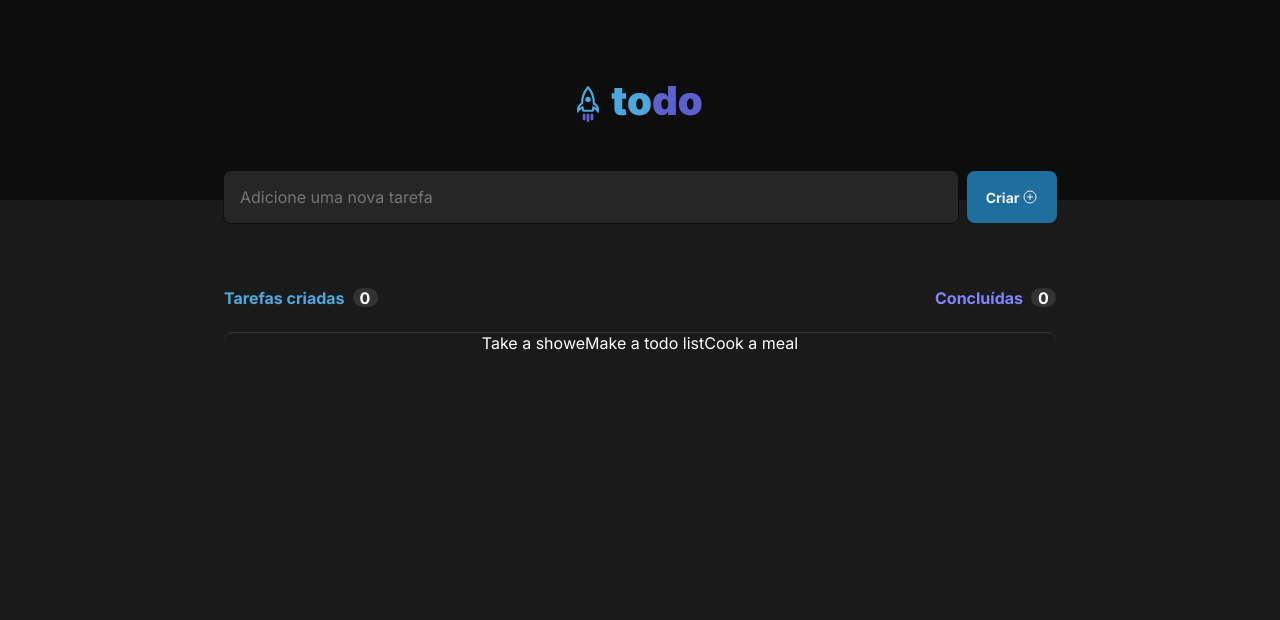
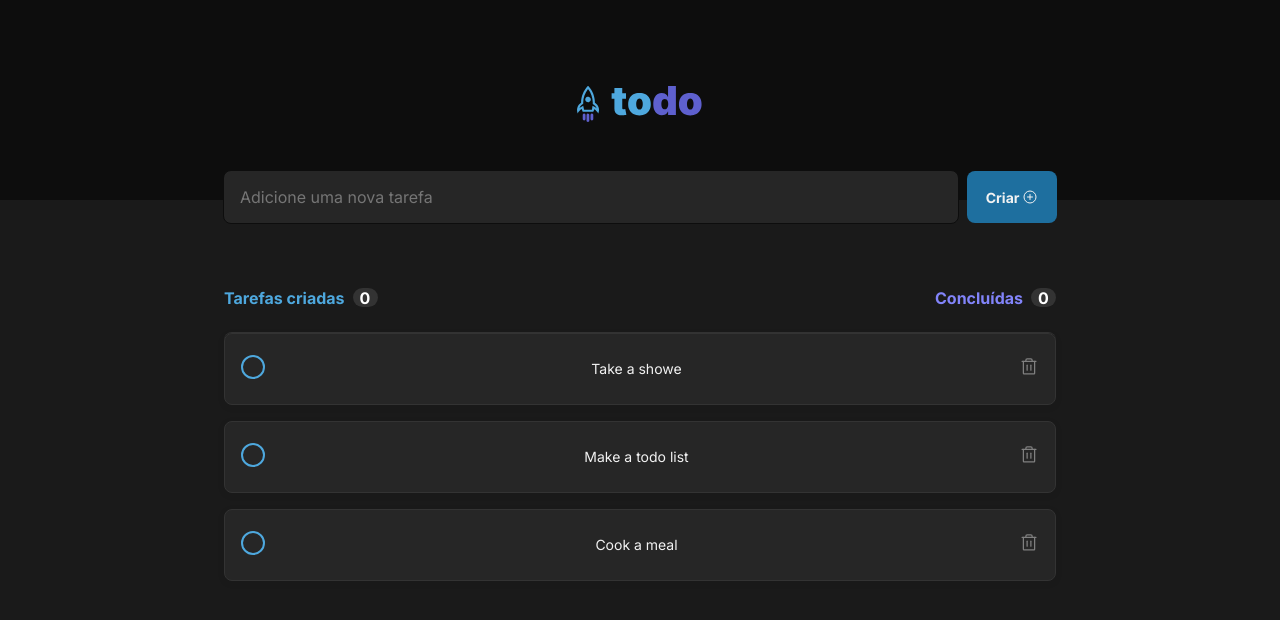
Before and after one commit to fsmaiorano/react-to-do, a React (Vite) app: page / in a window 1280 px wide. Shown: the top 620 px of the page. Built offline with nearby package versions, Linux system fonts and the light colour scheme.

Commit message:
checkbox style

```diff
--- /dev/null
+++ b/src/components/task/Task.module.css
@@ -0,0 +1,83 @@
+.task {
+  display: flex;
+  flex-direction: row;
+  align-items: center;
+  justify-content: space-between;
+
+  width: 100%;
+  height: 4.5rem;
+  padding: 1rem;
+
+  background-color: var(--gray-500);
+  border: 1px solid var(--gray-400);
+  box-shadow: 0px 2px 8px rgba(0, 0, 0, 0.06);
+  border-radius: 8px;
+}
+
+.task + .task {
+  margin-top: 1rem;
+}
+
+.task p {
+  font-family: "Inter";
+  font-style: normal;
+  font-weight: 400;
+  font-size: 14px;
+  line-height: 140%;
+  color: var(--gray-100);
+}
+
+.task button {
+  background-color: transparent;
+  border: none;
+  color: var(--gray-300);
+}
+
+.task button:hover {
+  color: var(--red-500);
+  cursor: pointer;
+}
+
+/* Checkbox */
+.task .checkboxRounded {
+  position: relative;
+}
+
+.task .checkboxRounded label {
+  background-color: transparent;
+  border: 2px solid var(--blue-400);
+  border-radius: 50%;
+  cursor: pointer;
+  height: 1.5rem;
+  left: 0;
+  position: absolute;
+  top: 0;
+  width: 1.5rem;
+}
+
+.task .checkboxRounded label:after {
+  border: 2px solid #fff;
+  border-top: none;
+  border-right: none;
+  content: "";
+  height: 6px;
+  left: 4px;
+  opacity: 0;
+  position: absolute;
+  top: 5px;
+  transform: rotate(-45deg);
+  width: 12px;
+}
+
+.task .checkboxRounded input[type="checkbox"] {
+  visibility: hidden;
+}
+
+.task .checkboxRounded input[type="checkbox"]:checked + label {
+  background-color: var(--purple-500);
+  border-color: var(--purple-500);
+}
+
+.task .checkboxRounded input[type="checkbox"]:checked + label:after {
+  opacity: 1;
+}
--- a/src/components/task/Task.tsx
+++ b/src/components/task/Task.tsx
@@ -1,11 +1,22 @@
+import styles from "./Task.module.css";
+import { Trash } from "phosphor-react";
+
 interface TaskProps {
+  id: string;
   content: string;
 }
 
-export default function Task({ content }: TaskProps) {
+export default function Task({ id, content }: TaskProps) {
   return (
-    <>
+    <article className={styles.task}>
+      <div className={styles.checkboxRounded}>
+        <input type="checkbox" id={id} />
+        <label htmlFor={id}></label>
+      </div>
       <p>{content}</p>
-    </>
+      <button>
+        <Trash size={20}/>
+      </button>
+    </article>
   );
 }
--- a/src/components/task/TaskList.module.css
+++ b/src/components/task/TaskList.module.css
@@ -4,13 +4,12 @@
   border-radius: 8px;
 
   display: flex;
+  flex-direction: column;
   justify-content: center;
   align-items: center;
 }
 
 .taskList div {
-  margin-top: 4rem;
-
   display: flex;
   flex-direction: column;
   justify-content: center;
--- a/src/components/task/TaskList.tsx
+++ b/src/components/task/TaskList.tsx
@@ -1,7 +1,8 @@
+import Task from "./Task";
+
+import clipboard from "../../assets/clipboard.svg";
+
 import styles from "./TaskList.module.css";
-import { Trash } from "phosphor-react";
-import clipboard from "../../assets/clipboard.svg";
-import Task from "./Task";
 
 export default function TaskList() {
   const tasks = [
@@ -26,7 +27,9 @@ export default function TaskList() {
     <section className={styles.taskList}>
       <>
         {tasks && tasks.length > 0 ? (
-          tasks.map((task) => <Task key={task.id} content={task.content} />)
+          tasks.map((task) => (
+            <Task key={task.id} id={task.id.toString()} content={task.content} />
+          ))
         ) : (
           <div>
             <img src={clipboard} />
```
